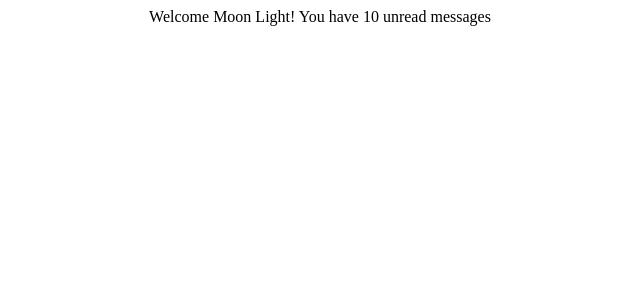
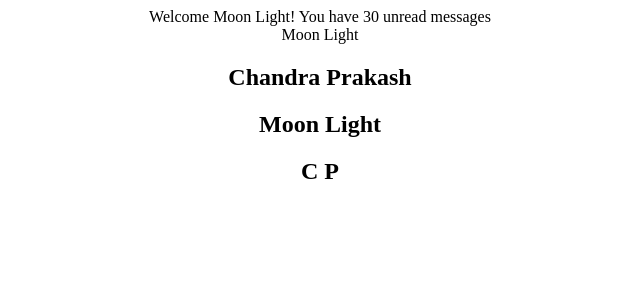
Before and after one commit to Chandraprakash-Darji/reactjs-learning, a React (Create React App) app in the folder typescript-app/: page / in a window 1280 px wide. Shown: the top 300 px of the page, without its empty margins (320-960 px from the left). Built offline with nearby package versions, Linux system fonts and the light colour scheme.

Commit message:
Basic props

```diff
--- a/typescript-app/src/App.tsx
+++ b/typescript-app/src/App.tsx
@@ -1,10 +1,34 @@
 import "./App.css";
-import Greet from "./components/Greet";
+import Greet from "./components/Props Type/Greet";
+import Person from "./components/Props Type/Person";
+import PersonList from "./components/Props Type/PersonList";
 
 function App() {
+  const personName = {
+    first: "Moon",
+    last: "Light",
+  };
+
+  const nameList = [
+    {
+      first: "Chandra",
+      last: "Prakash",
+    },
+    {
+      first: "Moon",
+      last: "Light",
+    },
+    {
+      first: "C",
+      last: "P",
+    },
+  ];
+
   return (
     <div className="App">
-      <Greet name="Moon Light" />
+      <Greet name="Moon Light" msgCount={30} isLoggedIn={true} />
+      <Person personName={personName} />
+      <PersonList nameList={nameList} />
     </div>
   );
 }
--- a/typescript-app/src/components/Greet.tsx
+++ /dev/null
@@ -1,9 +0,0 @@
-type GreetProps = {
-  name: string;
-};
-
-const Greet = ({ name }: GreetProps) => {
-  return <div>Welcome {name}! You have 10 unread messages</div>;
-};
-
-export default Greet;
--- /dev/null
+++ b/typescript-app/src/components/Props Type/Greet.tsx
@@ -0,0 +1,17 @@
+type GreetProps = {
+  name: string;
+  msgCount: number;
+  isLoggedIn: boolean;
+};
+
+const Greet = ({ name, msgCount, isLoggedIn }: GreetProps) => {
+  return (
+    <div>
+      {isLoggedIn
+        ? `Welcome ${name}! You have ${msgCount} unread messages`
+        : "Welcome Guest"}
+    </div>
+  );
+};
+
+export default Greet;
--- /dev/null
+++ b/typescript-app/src/components/Props Type/Person.tsx
@@ -0,0 +1,16 @@
+type PersonProps = {
+  personName: {
+    first: string;
+    last: string;
+  };
+};
+
+const Person = ({ personName }: PersonProps) => {
+  return (
+    <div>
+      {personName.first} {personName.last}
+    </div>
+  );
+};
+
+export default Person;
--- /dev/null
+++ b/typescript-app/src/components/Props Type/PersonList.tsx
@@ -0,0 +1,20 @@
+type PersonListProps = {
+  nameList: {
+    first: string;
+    last: string;
+  }[];
+};
+
+const PersonList = ({ nameList }: PersonListProps) => {
+  return (
+    <div>
+      {nameList.map((name, i) => (
+        <h2 key={`${name.first}${i}`}>
+          {name.first} {name.last}
+        </h2>
+      ))}
+    </div>
+  );
+};
+
+export default PersonList;
```
